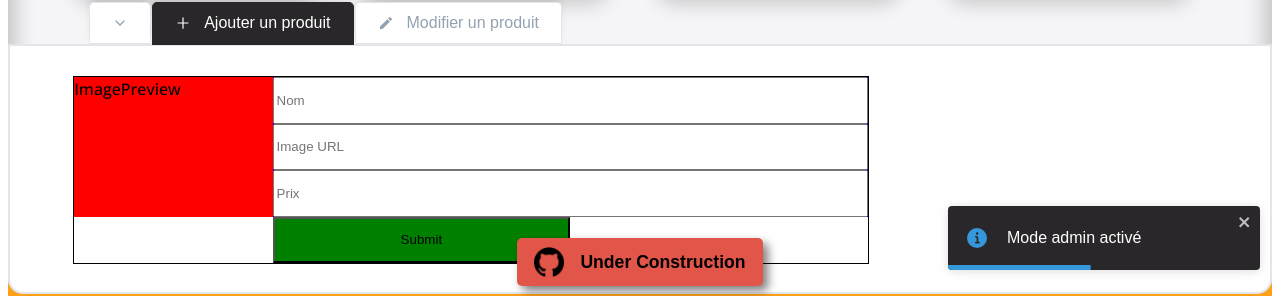
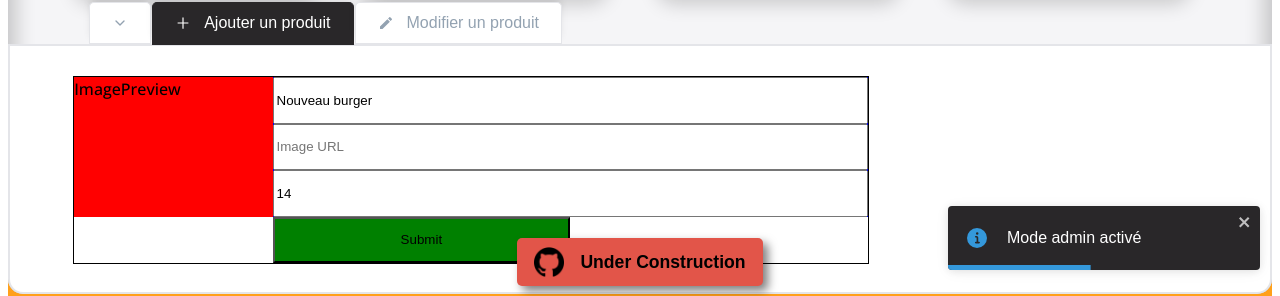
Before and after one commit to djibh/crazee, a React (Vite) app: page /order/1 in a window 1280 px wide. Both pictures are taken after a click on the label 872 px from the left and 68 px from the top of the page. Shown: the part 494-790 px from the top of the page. Built offline with nearby package versions, Linux system fonts and the light colour scheme.

Commit message:
WIP (F08:ADMIN) > Form > Add input handlers w/ dynamic property names

```diff
--- a/src/components/pages/order/Main/Admin/AdminPanel/AddForm.tsx
+++ b/src/components/pages/order/Main/Admin/AdminPanel/AddForm.tsx
@@ -1,13 +1,14 @@
-import { useContext } from "react";
+import { useContext, useState } from "react";
 import styled from "styled-components";
 import OrderContext from "../../../../../../context/OrderContext";
-import Menu from "../../Menu";
+
+const EMPTY_PRODUCT = { id:'', title: 'Nouveau burger', imageSource:'', price: 14}
 
 export default function AddForm() {
+  const { handleAddProduct } = useContext(OrderContext)
+  const [newProduct, setNewProduct] = useState(EMPTY_PRODUCT)
 
-  const { handleAddProduct } = useContext(OrderContext)
-
-  const newProduct = {
+  const newProduct2 = {
     id: new Date().getTime(),
     title: 'Nouveau produit',
     imageSource: 'https://burgerkingfrance.twic.pics/img/products/7/5a/75a852b5-32f1-4c0b-b7e9-4182ef150f51_?twic=v1/contain=600x600',
@@ -19,13 +20,19 @@ export default function AddForm() {
     handleAddProduct(newProduct)
   }
 
+  const handleChange = (e: any) => {
+      const newValue = e.target.value
+      const name = e.target.name
+      setNewProduct({ ...newProduct, [name]: newValue})
+   }
+
   return (
     <AddFormStyled onSubmit={handleSubmit}>
         <div className="image-preview">ImagePreview</div>
         <div className="input-fields">
-            <input type="text" placeholder="Nom" />
-            <input type="text" placeholder="Image URL" />
-            <input type="text" placeholder="Prix" />
+            <input name="title" value={newProduct.title} type="text" placeholder="Nom" onChange={handleChange} />
+            <input name="imageSource" value={newProduct.imageSource} type="text" placeholder="Image URL" onChange={handleChange} />
+            <input name="price" value={newProduct.price ? newProduct.price : ''} type="text" placeholder="Prix" onChange={handleChange} />
         </div>
         <button className="submit-button">Submit</button>
     </AddFormStyled>
```
